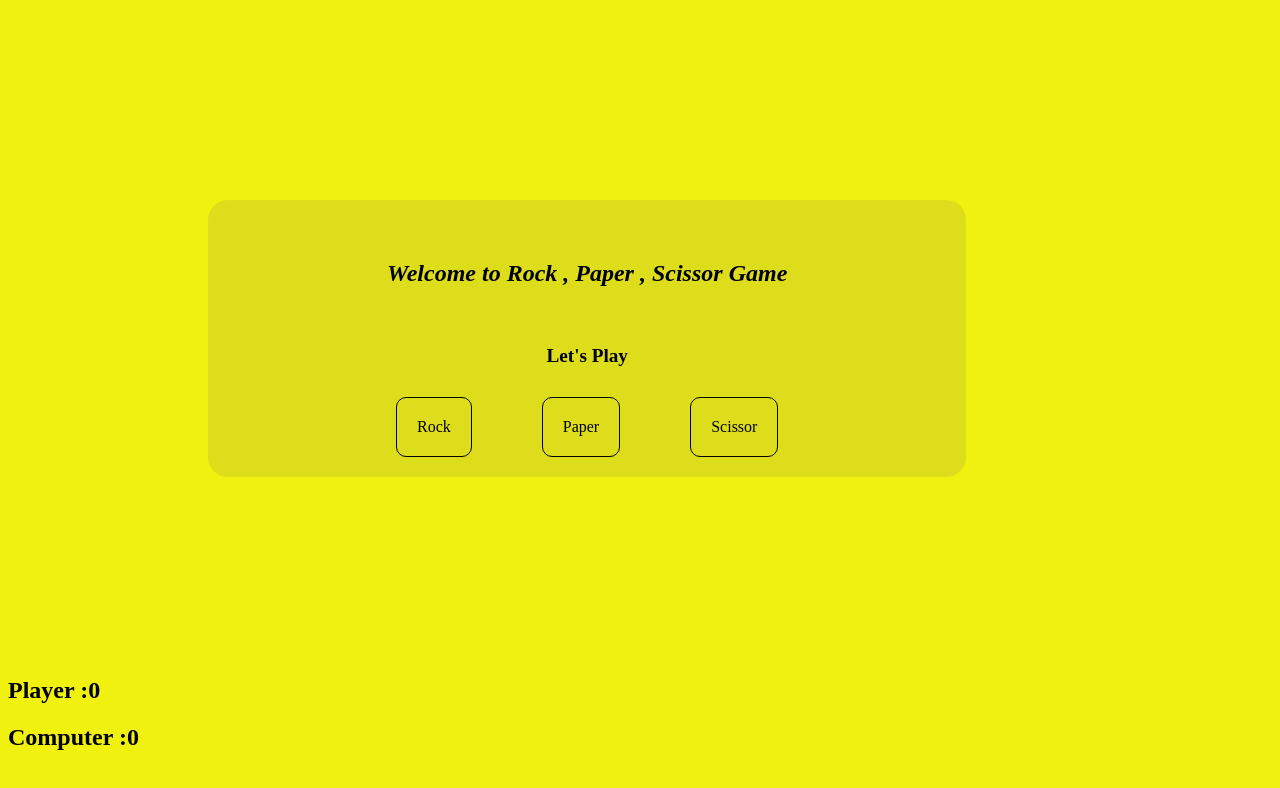
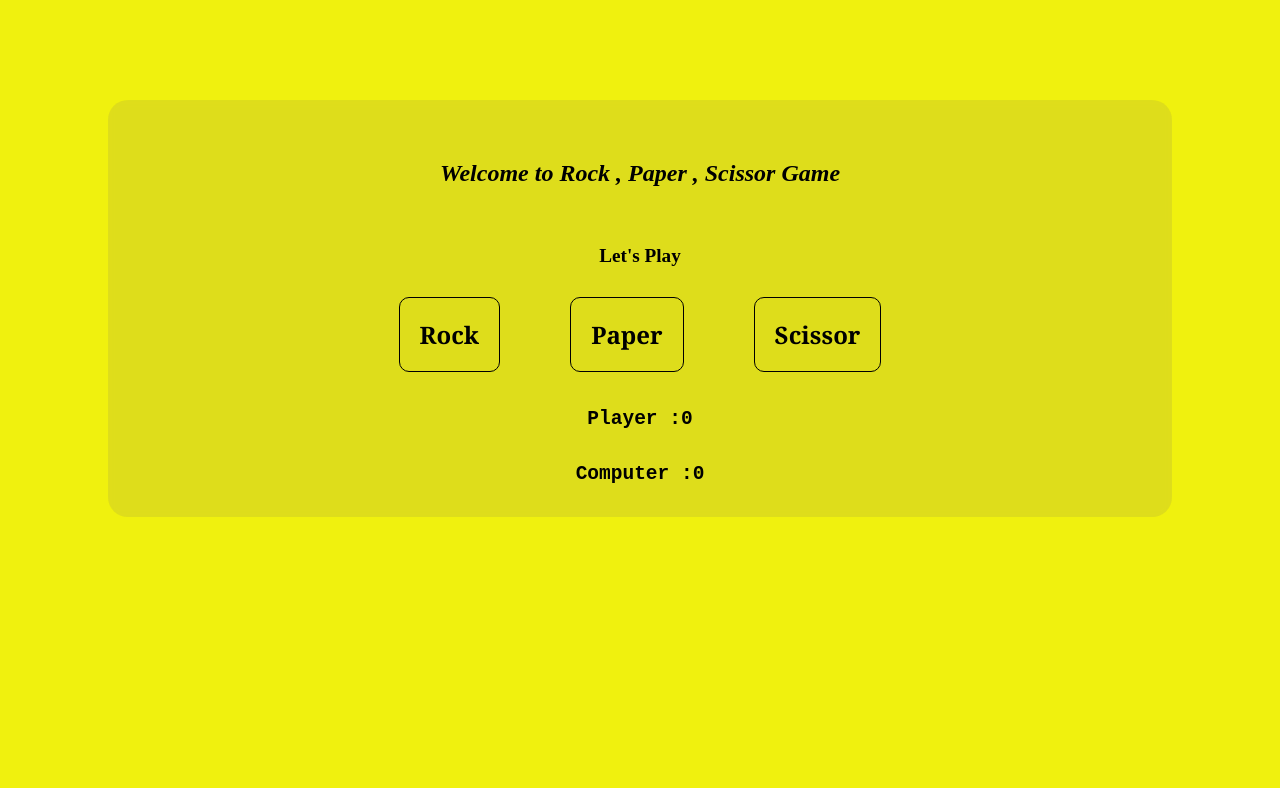
Before and after one commit to PrabhakarNagarajan/Rock-paper-scissor-game, a plain HTML site: page index.html in a window 1280 px wide. Drawn offline with Linux system fonts and the light colour scheme.

Commit message:
added reload function

```diff
--- a/script.js
+++ b/script.js
@@ -5,8 +5,6 @@ const scissor = document.getElementById("scissor");
 let playerScore = 0;
 let computerScore = 0;
 let tieScore = 0;
-const win = "You win ";
-const lose = "You Lose";
 const tie = "Match tie";
 
 rock.addEventListener("click", () => {
@@ -80,12 +78,13 @@ function updateScore() {
   function winner() {
     if (playerScore >= 5) {
       alert("Player wins");
+      document.location.reload();
     } else if (computerScore >= 5) {
       alert("computer wins");
+      document.location.reload();
     }
   }
+
   winner();
-  // scoreTie.textContent = `${}`;
 }
-const updater = updateScore();
-updater();
+updateScore();
--- a/style.css
+++ b/style.css
@@ -6,13 +6,13 @@ body {
   background-color: rgba(124, 107, 107, 0.15);
   backdrop-filter: blur(5px);
   border-radius: 20px;
-  width: 60%;
   display: flex;
   flex-direction: column;
   justify-content: center;
   align-items: center;
-  margin: 200px;
-  margin-left: 30pxn;
+  margin: 100px;
+  /* padding: 40px; */
+  /* margin-right: 30px; */
 }
 
 .text-container {
@@ -51,6 +51,9 @@ body {
   padding: 20px;
   cursor: pointer;
   border-radius: 10px;
+  font-family: Cambria, Cochin, Georgia, Times, "Times New Roman", serif;
+  font-size: x-large;
+  font-weight: 600;
 }
 
 .rock-container:hover {
@@ -62,3 +65,12 @@ body {
 .scissor-container:hover {
   background-color: white;
 }
+
+.score-card {
+  display: flex;
+  flex-direction: column;
+  justify-content: center;
+  align-items: center;
+  font-family: monospace;
+  font-weight: 800;
+}
```
Also changed, not shown: index.html (+1 -1 lines).
